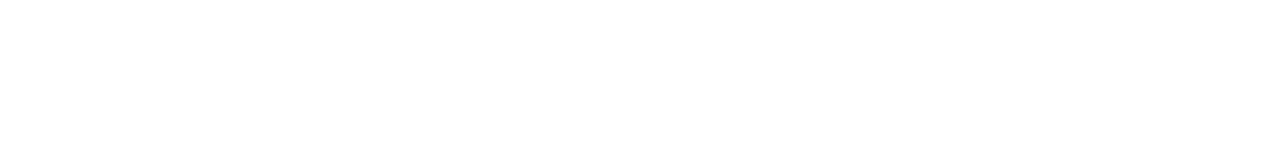
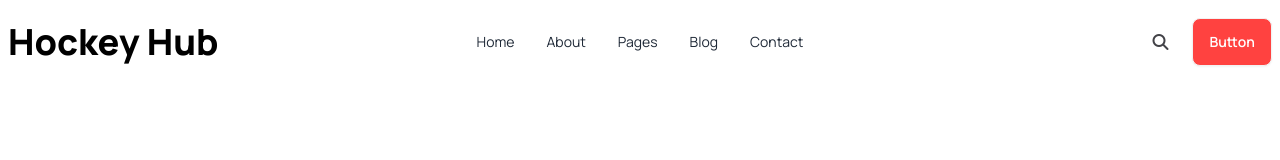
Before and after one commit to joysaha023/Hockey-Hub, a plain HTML site: page index.html in a window 1280 px wide. Drawn offline with nearby package versions, Linux system fonts and the light colour scheme.

Commit message:
navbar section complete with full responsive

```diff
--- a/index.html
+++ b/index.html
@@ -4,7 +4,7 @@
     <meta charset="UTF-8">
     <meta name="viewport" content="width=device-width, initial-scale=1.0">
     <title>Hockey Hub</title>
-    <link rel="icon" type="image/x-icon" href="./assets/Images/hockey-sticks.png">
+    <link rel="icon" type="image/x-icon" href="./assets/Images/icon-fav.png">
     <link rel="stylesheet" href="./css/style.css">
     <link href="https://cdn.jsdelivr.net/npm/daisyui@4.6.0/dist/full.min.css" rel="stylesheet" type="text/css" />
     <script src="https://cdn.tailwindcss.com"></script>
@@ -15,6 +15,7 @@
             extend: {
               colors: {
                 clifford: '#da373d',
+                'primary-color': '#FF4240',
               }
             }
           }
@@ -22,9 +23,45 @@
       </script>
 </head>
 <body>
-   <header>
-
+    <!-- header section start -->
+   <header class="container mx-auto">
+    <!-- navbar section start -->
+    <nav class="pt-2">
+        <div class="navbar bg-base-100">
+            <div class="navbar-start">
+              <div class="dropdown">
+                <div tabindex="0" role="button" class="btn btn-ghost lg:hidden">
+                  <svg xmlns="http://www.w3.org/2000/svg" class="h-5 w-5" fill="none" viewBox="0 0 24 24" stroke="currentColor"><path stroke-linecap="round" stroke-linejoin="round" stroke-width="2" d="M4 6h16M4 12h8m-8 6h16" /></svg>
+                </div>
+                <ul tabindex="0" class="menu menu-sm dropdown-content mt-3 z-[1] p-2 shadow bg-base-100 rounded-box w-52">
+                  <li><a>Home</a></li>
+                  <li><a>About</a></li>
+                  <li><a>Pages</a></li>
+                  <li><a>Blog</a></li>
+                  <li><a>Contact</a></li>
+                  <li><a>Search</a></li>
+                </ul>
+              </div>
+              <a class="font-extrabold text-base text-black lg:text-4xl" href="#">Hockey <span>Hub</span></a>
+            </div>
+            <div class="navbar-center hidden lg:flex">
+              <ul class="menu menu-horizontal px-1">
+                <li class="hover:text-primary-color hover:font-extrabold"><a>Home</a></li>
+                <li class="hover:text-primary-color hover:font-extrabold"><a>About</a></li>
+                <li class="hover:text-primary-color hover:font-extrabold"><a>Pages</a></li>
+                <li class="hover:text-primary-color hover:font-extrabold"><a>Blog</a></li>
+                <li class="hover:text-primary-color hover:font-extrabold"><a>Contact</a></li>
+              </ul>
+            </div>
+            <div class="navbar-end">
+              <a href="#" class="text-[#424247] hover:text-primary-color hover:scale-150 mr-6 hidden lg:flex"><i class="fa-solid fa-magnifying-glass"></i></a>
+              <a class="btn bg-primary-color text-white hover:text-black">Button</a>
+            </div>
+          </div>
+    </nav>
+    <!-- navbar section end -->
    </header>
+   <!-- header section end -->
    <main>
 
    </main>
```
Also changed, not shown: assets/Images/icon-fav.png (added).
